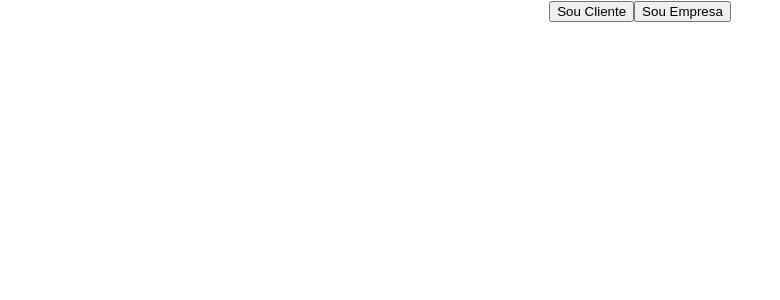
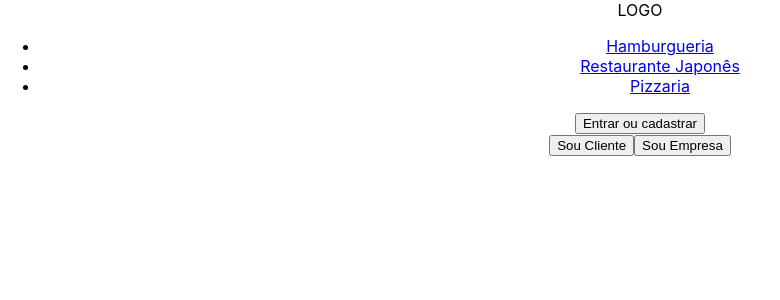
Before and after one commit to VictorPortugues07/Projeto-Ifood, a React (Create React App) app in the folder Front-End/: page / in a window 1280 px wide. Shown: the top 300 px of the page, without its empty margins (0-780 px from the left). Built offline with nearby package versions, Linux system fonts and the light colour scheme.

Commit message:
Instalação de Dependências + Navbar

```diff
--- a/Front-End/package.json
+++ b/Front-End/package.json
@@ -8,6 +8,7 @@
     "@testing-library/jest-dom": "^6.6.3",
     "@testing-library/react": "^16.3.0",
     "@testing-library/user-event": "^13.5.0",
+    "axios": "^1.9.0",
     "react": "^19.1.0",
     "react-dom": "^19.1.0",
     "react-input-mask": "^2.0.4",
--- a/Front-End/src/App.js
+++ b/Front-End/src/App.js
@@ -1,10 +1,13 @@
 import logo from './logo.svg';
+import React from 'react';
+import Navbar from './Navbar';
 import CadastroCliente from './pages/CadastroCliente'
 import './App.css';
 
 function App() {
   return (
     <div className="App">
+      <Navbar/>
       <CadastroCliente/>
     </div>
   );
--- /dev/null
+++ b/Front-End/src/Navbar.js
@@ -0,0 +1,24 @@
+import React from "react";
+import './Navbar.css';
+
+function Navbar() {
+    return (
+        <nav className="navbar-container">
+            <div className="navbar-logo">
+                <span>LOGO</span>
+            </div>
+
+            <ul className="navbar-links">
+                <li><a href="#">Hamburgueria</a></li>
+                <li><a href="#">Restaurante Japonês</a></li>
+                <li><a href="#">Pizzaria</a></li>
+            </ul>
+
+            <div className="navbar-action">
+                <button className="action-button">Entrar ou cadastrar</button>
+            </div>
+        </nav>
+    )
+}
+
+export default Navbar;
```
Also changed, not shown: Front-End/src/Navbar.css (added), 1 other file (tests, documents, lock files or other folders).
